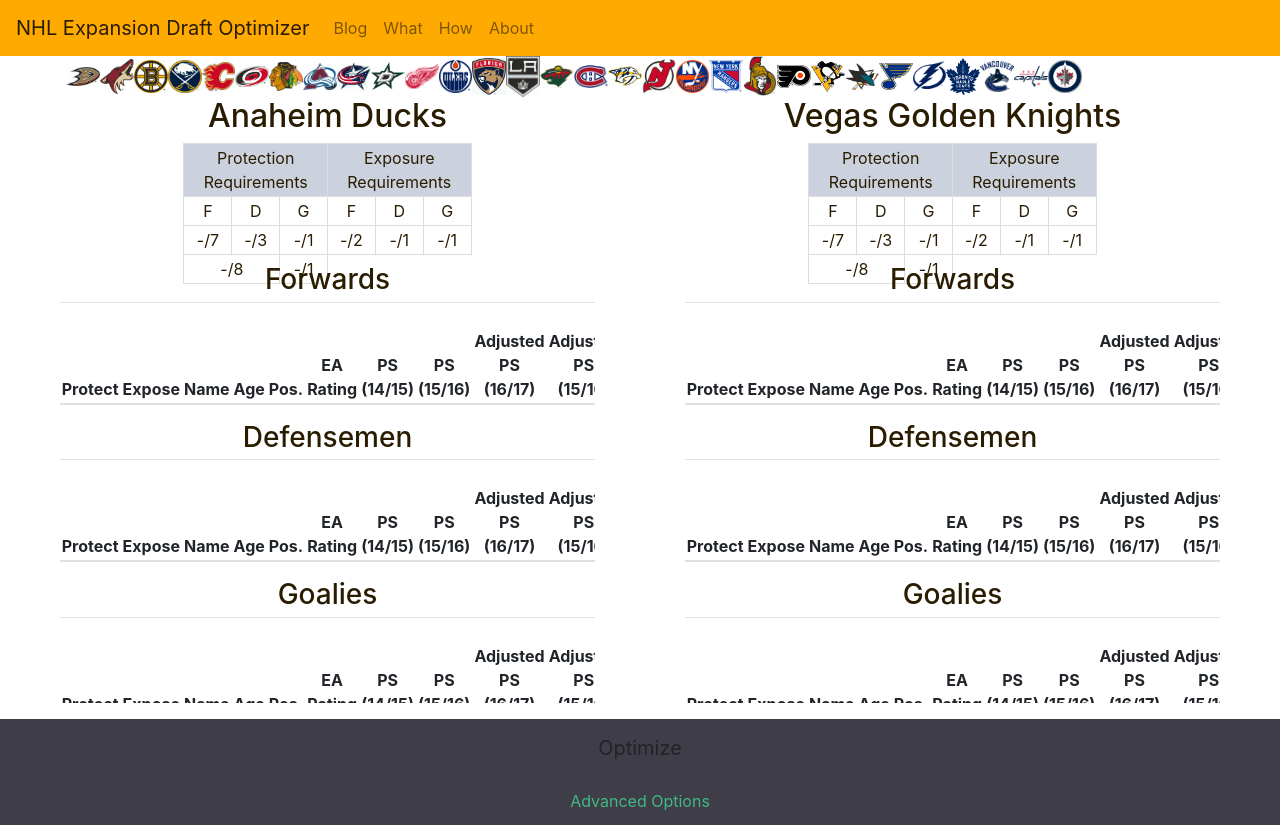
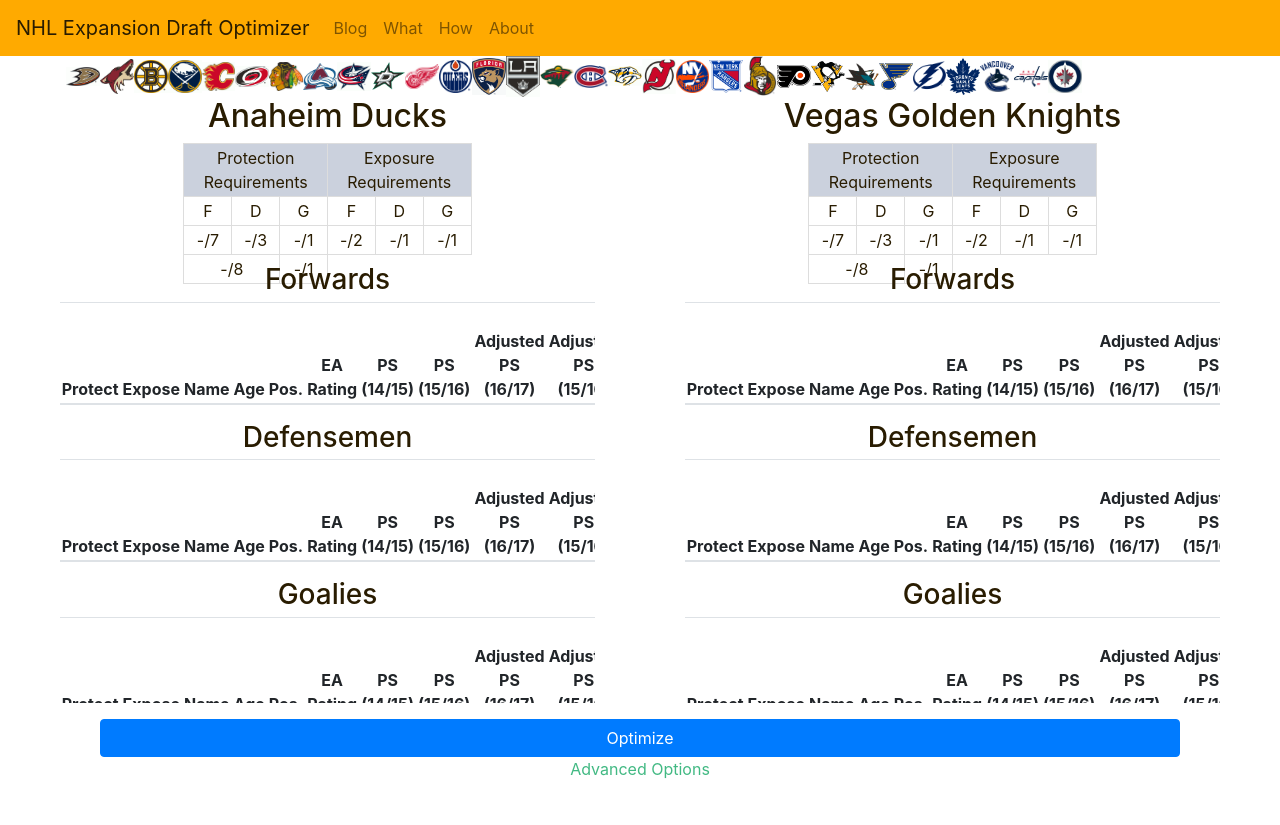
Before and after one commit to potterben/expansion-draft, a Vue app: page / in a window 1280 px wide. After the commit the page ends 800 px from the top, so only its background shows below. Built offline with nearby package versions, Linux system fonts and the light colour scheme.

Commit message:
Initial Changes to create an improved advance options

```diff
--- a/src/components/FooterArea.vue
+++ b/src/components/FooterArea.vue
@@ -1,16 +1,14 @@
 <template>
-  <footer id='collapse' class='navbar-inverse navbar-fixed-bottom'>
-		<div class ='fluid-container'>
-			<div class = 'parameter-heading'>
-				<div class ="buttons" id ="wrapper">
-					<button type='button' class='btn btn-default btn-lg' id = 'optimize'>Optimize</button>
-				</div>
-				<div class ="buttons" id ="wrapper">
-					<a class='btn btn-default collapsed' data-toggle='collapse' href='#parameters'>Advanced Options</a>
-				</div>
-			</div>
-			<div id='parameters' class = 'collapse'>
-				<div class = 'fluid-container'>
+<footer>
+	<b-container class = 'center'>
+		<b-container>
+			<b-button block variant="primary" id ='optimize'>Optimize</b-button>
+		</b-container>
+		<b-container class="text-center">
+			<b-link v-b-toggle.sidebar-1 id="parameters">Advanced Options</b-link>
+		</b-container>
+		<b-sidebar id="sidebar-1" title="Advanced Options" shadow backdrop lazy>
+			<b-container>
 				<div class = "row">
 					<div class = "col-md-3">
 						<div class ="row">
@@ -28,13 +26,13 @@
 							<tbody>
 								<tr>
 									<td></td>
-										<td class = "white">Vegas Golden Knights</td>
+									<td class>Vegas Golden Knights</td>
 									<td></td>
 								</tr>
 								<tr>
-										<td class = "white">Financial Flexibility</td>
+									<td class>Financial Flexibility</td>
 									<td class = "slider"><vue-slider v-model="value" /></td>
-										<td class= "white">On-Ice Performance</td>
+									<td class>On-Ice Performance</td>
 								</tr>
 								<tr>
 									<td>
@@ -219,9 +217,9 @@
 						</table>
 					</div>
 				</div>
-				</div>
-			</div>
-		</div>
+			</b-container>
+		</b-sidebar>
+  </b-container>
   </footer>
 </template>
 
```
Lines whose indentation alone changed are shown as unchanged.
